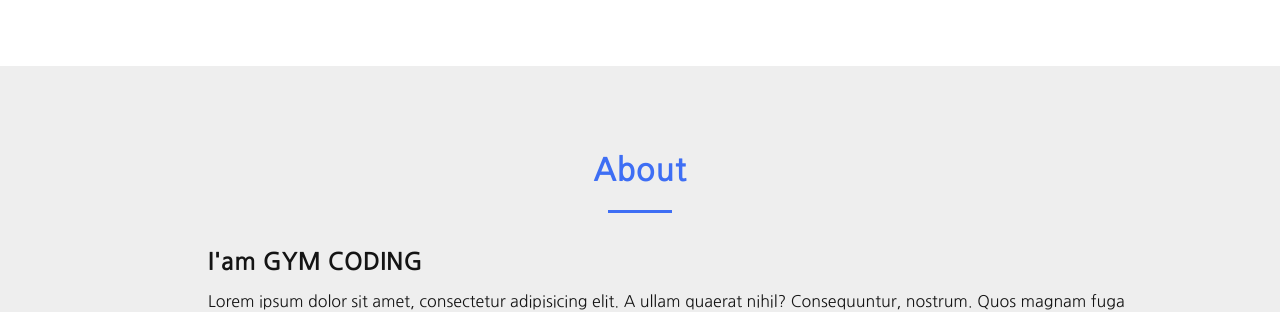
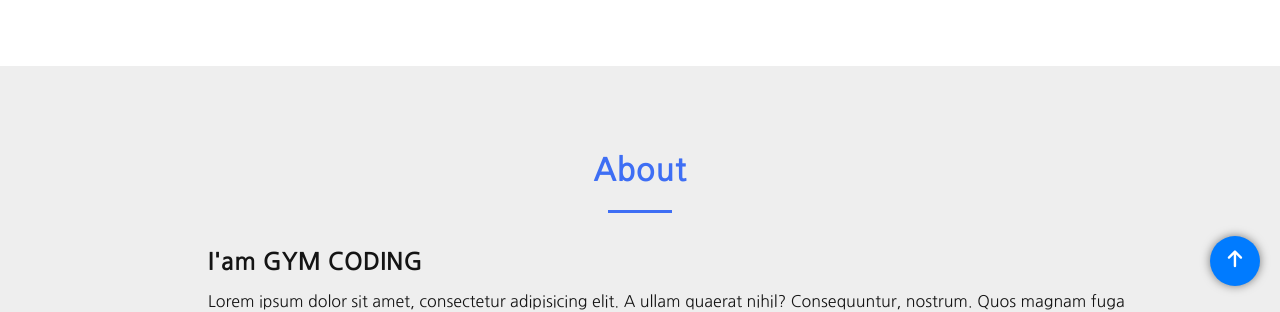
Before and after one commit to gymcoding/instagram-clone, a website: page index.html in a window 1280 px wide. Shown: the part 494-806 px from the top of the page. Drawn offline with nearby package versions, Linux system fonts and the light colour scheme.

Commit message:
27_부드러운 스크롤 : Chat GPT 활용해 봐요

```diff
--- a/css/style.css
+++ b/css/style.css
@@ -61,6 +61,9 @@
 
     --header-height: 3rem;
   }
+}
+html {
+  scroll-behavior: smooth;
 }
 
 /* ---------------------------------- BASE ---------------------------------- */
@@ -458,3 +461,29 @@ body {
     gap: 1.5rem;
   }
 }
+
+/* ----------------------------- Floating Button ---------------------------- */
+/* 버튼 스타일 */
+.floating-button {
+  position: fixed;
+  bottom: 20px;
+  right: 20px;
+  background-color: #007bff;
+  color: #fff;
+  width: 50px;
+  height: 50px;
+  border-radius: 50%;
+  text-align: center;
+  line-height: 50px;
+  cursor: pointer;
+  box-shadow: 0px 0px 10px rgba(0, 0, 0, 0.5);
+}
+
+/* 버튼 호버 효과 */
+.floating-button:hover {
+  background-color: var(--primary-color);
+}
+
+.floating-button-icon {
+  font-size: 1.2rem;
+}
--- a/index.html
+++ b/index.html
@@ -308,6 +308,9 @@
           </form>
         </div>
       </section>
+      <button class="floating-button" id="floating-button">
+        <i class="fa-solid fa-arrow-up floating-button-icon"></i>
+      </button>
     </main>
 
     <!-- ------------------------------- FOOTER -------------------------------- -->
--- a/src/main.js
+++ b/src/main.js
@@ -75,3 +75,12 @@ scrollReveal.reveal('.home__social-icon', { interval: 200 });
 scrollReveal.reveal('.skills__data, .work__link, .contact__input', {
   interval: 200,
 });
+
+/* -------------------------- Floating Button Click ------------------------- */
+const $floatingButton = document.getElementById('floating-button');
+$floatingButton.addEventListener('click', () => {
+  window.scrollTo({
+    top: 0,
+    behavior: 'smooth',
+  });
+});
```
